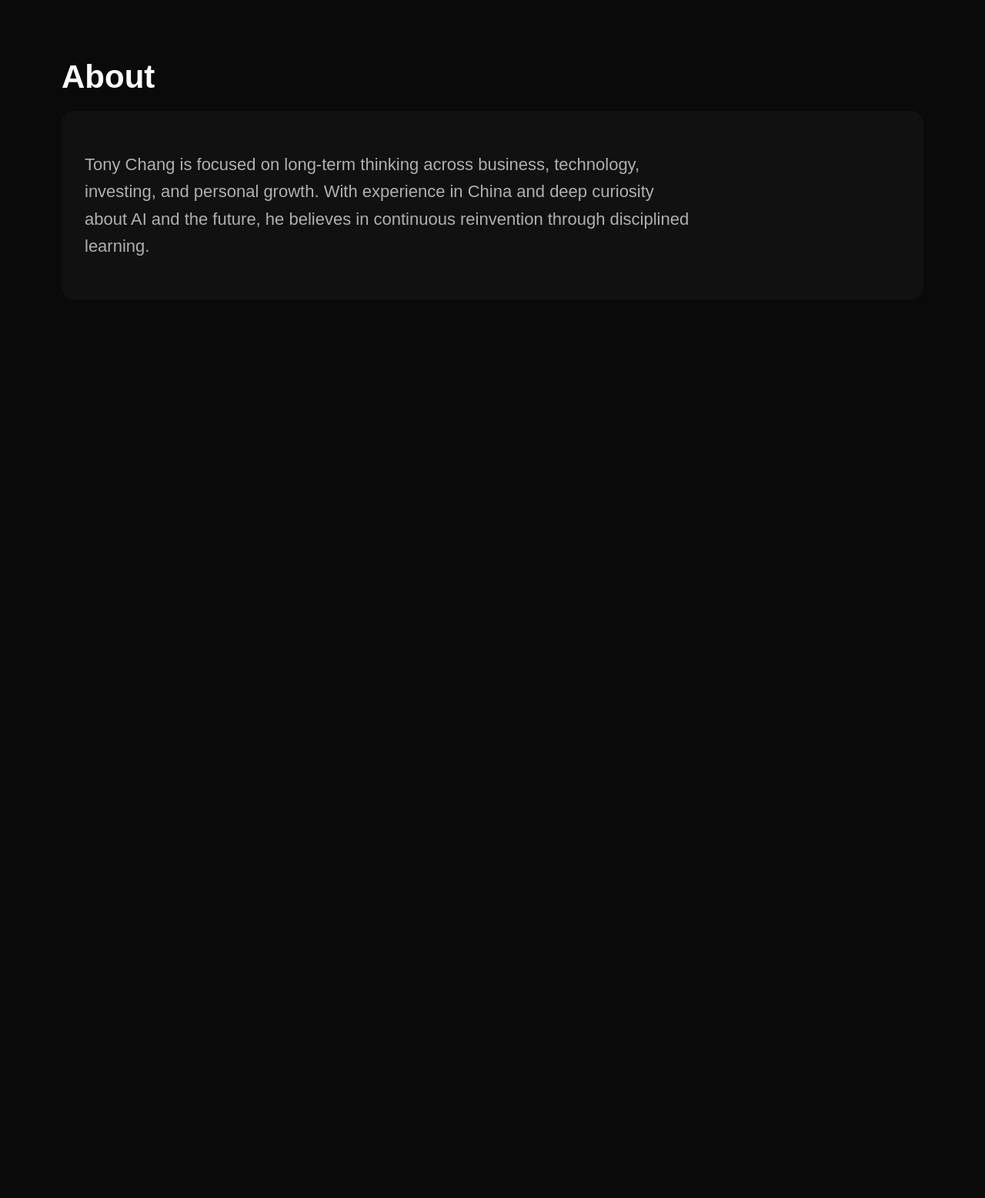
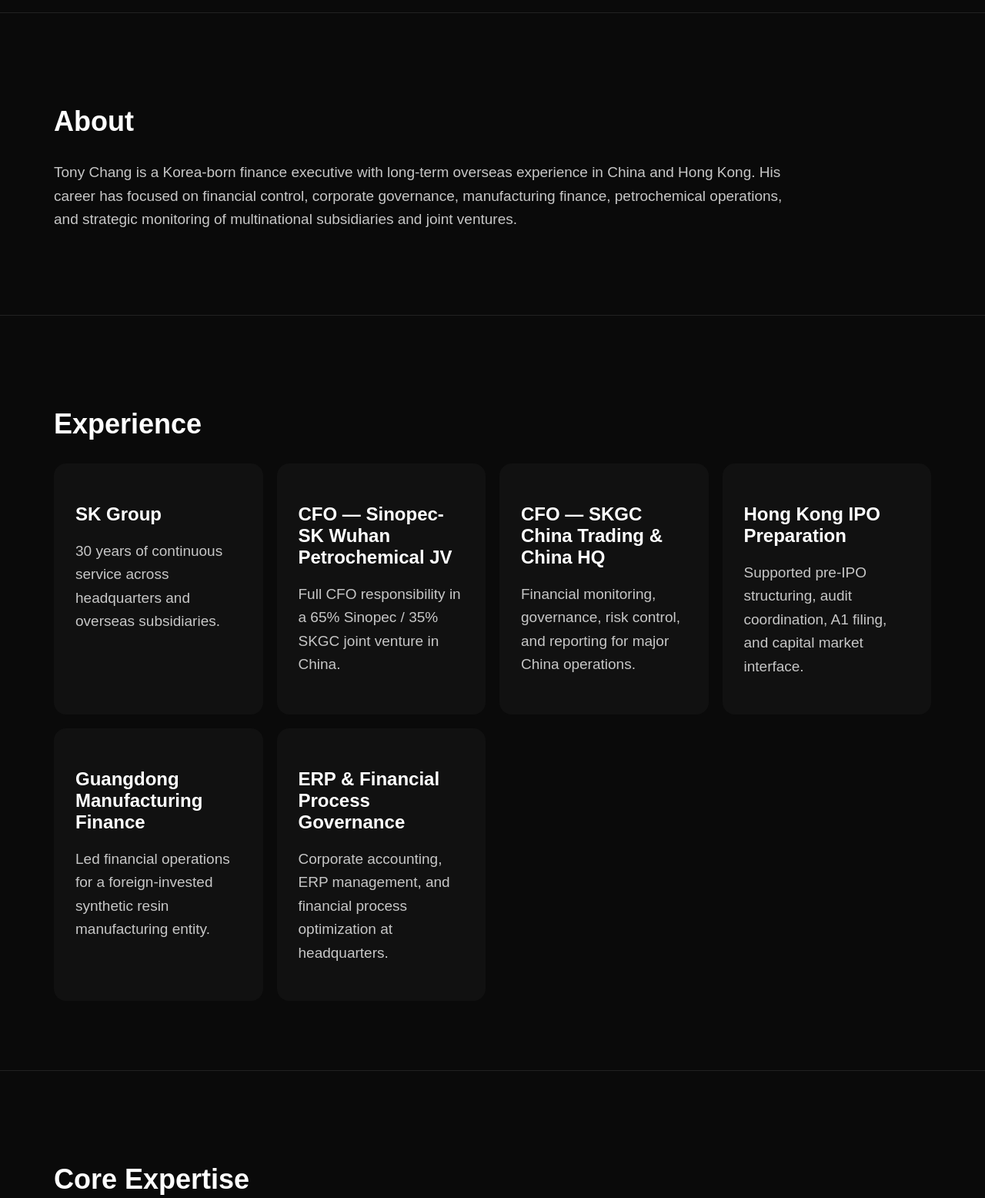
Before and after one commit to yk10577/TonyChang, a plain HTML site: page index.html in a window 1280 px wide. Shown: the part 640-2196 px from the top of the page at 77% size. Before the commit the page ends 1109 px from the top, so only its background shows below. Drawn offline with Linux system fonts and the light colour scheme.

Commit message:
update executive profile

```diff
--- a/index.html
+++ b/index.html
@@ -11,7 +11,6 @@
             color: white;
             font-family: Arial, sans-serif;
             margin: 0;
-            padding: 0;
         }
 
         nav {
@@ -19,6 +18,9 @@
             justify-content: space-between;
             padding: 25px 60px;
             border-bottom: 1px solid #222;
+            position: sticky;
+            top: 0;
+            background-color: #0a0a0a;
         }
 
         nav a {
@@ -27,75 +29,133 @@
             margin-left: 25px;
         }
 
-        .hero {
-            padding: 120px 80px;
+        .hero, .section {
+            padding: 90px 70px;
+            border-bottom: 1px solid #222;
         }
 
         h1 {
-            font-size: 72px;
-            margin-bottom: 20px;
+            font-size: 58px;
+            max-width: 1100px;
         }
 
-        p {
-            font-size: 22px;
-            color: #b0b0b0;
-            max-width: 800px;
-            line-height: 1.6;
+        h2 {
+            font-size: 36px;
         }
 
-        .section {
-            padding: 80px;
-            border-top: 1px solid #222;
+        h3 {
+            font-size: 24px;
+            margin-bottom: 8px;
         }
 
-        .section h2 {
-            font-size: 42px;
-            margin-bottom: 20px;
+        p, li {
+            color: #c7c7c7;
+            font-size: 19px;
+            line-height: 1.6;
+            max-width: 950px;
+        }
+
+        .grid {
+            display: grid;
+            grid-template-columns: repeat(auto-fit, minmax(260px, 1fr));
+            gap: 18px;
+            margin-top: 25px;
         }
 
         .card {
             background-color: #111;
-            padding: 30px;
+            padding: 28px;
             border-radius: 16px;
-            margin-top: 20px;
+        }
+
+        .card:hover {
+            background-color: #181818;
         }
     </style>
 </head>
 
 <body>
-
     <nav>
-        <div><strong>Tony Chang</strong></div>
-
+        <strong>Tony Chang</strong>
         <div>
-            <a href="#">About</a>
-            <a href="#">Experience</a>
-            <a href="#">Writing</a>
-            <a href="#">Contact</a>
+            <a href="#about">About</a>
+            <a href="#experience">Experience</a>
+            <a href="#expertise">Expertise</a>
+            <a href="#contact">Contact</a>
         </div>
     </nav>
 
     <section class="hero">
-        <h1>Standing at the edge of change.</h1>
-
+        <h1>Finance leadership across China, joint ventures, and multinational industrial operations.</h1>
         <p>
-            Business, technology, investing, fitness, and lifelong learning.
-            Building independently across disciplines while exploring the future of AI and human potential.
+            Senior finance executive with 30 years of experience within SK Group across Korea,
+            China, and Hong Kong, specializing in CFO leadership, cross-border financial governance,
+            joint-venture oversight, IPO preparation, and multinational subsidiary management.
         </p>
     </section>
 
-    <section class="section">
+    <section class="section" id="about">
         <h2>About</h2>
+        <p>
+            Tony Chang is a Korea-born finance executive with long-term overseas experience in China
+            and Hong Kong. His career has focused on financial control, corporate governance,
+            manufacturing finance, petrochemical operations, and strategic monitoring of multinational
+            subsidiaries and joint ventures.
+        </p>
+    </section>
 
-        <div class="card">
-            <p>
-                Tony Chang is focused on long-term thinking across business,
-                technology, investing, and personal growth.
-                With experience in China and deep curiosity about AI and the future,
-                he believes in continuous reinvention through disciplined learning.
-            </p>
+    <section class="section" id="experience">
+        <h2>Experience</h2>
+
+        <div class="grid">
+            <div class="card">
+                <h3>SK Group</h3>
+                <p>30 years of continuous service across headquarters and overseas subsidiaries.</p>
+            </div>
+
+            <div class="card">
+                <h3>CFO — Sinopec-SK Wuhan Petrochemical JV</h3>
+                <p>Full CFO responsibility in a 65% Sinopec / 35% SKGC joint venture in China.</p>
+            </div>
+
+            <div class="card">
+                <h3>CFO — SKGC China Trading & China HQ</h3>
+                <p>Financial monitoring, governance, risk control, and reporting for major China operations.</p>
+            </div>
+
+            <div class="card">
+                <h3>Hong Kong IPO Preparation</h3>
+                <p>Supported pre-IPO structuring, audit coordination, A1 filing, and capital market interface.</p>
+            </div>
+
+            <div class="card">
+                <h3>Guangdong Manufacturing Finance</h3>
+                <p>Led financial operations for a foreign-invested synthetic resin manufacturing entity.</p>
+            </div>
+
+            <div class="card">
+                <h3>ERP & Financial Process Governance</h3>
+                <p>Corporate accounting, ERP management, and financial process optimization at headquarters.</p>
+            </div>
         </div>
     </section>
 
+    <section class="section" id="expertise">
+        <h2>Core Expertise</h2>
+
+        <div class="grid">
+            <div class="card"><h3>CFO Leadership</h3><p>China-based financial leadership and governance.</p></div>
+            <div class="card"><h3>Joint Venture Governance</h3><p>SOE partnership and minority shareholder oversight.</p></div>
+            <div class="card"><h3>Cross-border Finance</h3><p>Korea-China-Hong Kong financial control and reporting.</p></div>
+            <div class="card"><h3>IPO Preparation</h3><p>Pre-listing structuring, audit coordination, and capital market interface.</p></div>
+            <div class="card"><h3>Petrochemical Finance</h3><p>Finance leadership in manufacturing and petrochemical sectors.</p></div>
+            <div class="card"><h3>Risk Management</h3><p>Subsidiary monitoring, treasury, tax, compliance, and internal control.</p></div>
+        </div>
+    </section>
+
+    <section class="section" id="contact">
+        <h2>Contact</h2>
+        <p>For professional inquiries, advisory opportunities, or China-focused financial governance discussions.</p>
+    </section>
 </body>
 </html>
```
